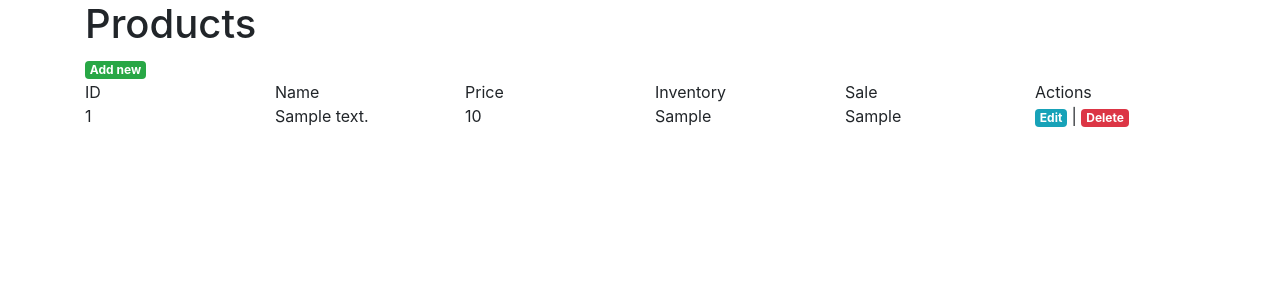
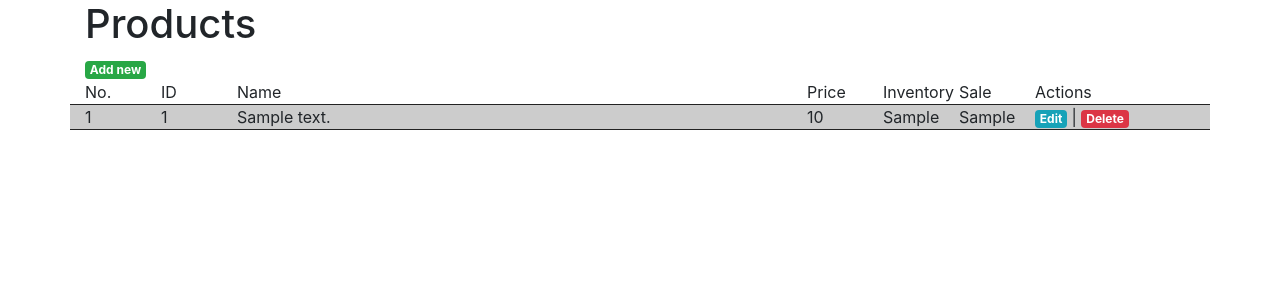
Before and after one commit to vtgiang994/baiphp, a PHP site: page /sp.php in a window 1280 px wide. Shown: the part 56-356 px from the top of the page. Run offline with PHP 8.4, Linux system fonts and the light colour scheme; tables that the repository leaves empty or names only in its code hold one stand-in row (values such as "Sample post").

Commit message:
delete & update

```diff
--- a/sp.php
+++ b/sp.php
@@ -4,9 +4,17 @@ $query = "SELECT * from product";
 $result = $db->query($query);
 // Xoa
 if (isset($_GET["action"]) && $_GET["action"] === "delete" && $_GET["pid"]) {
+
     $pid = (int) $_GET["pid"];
+    echo $pid;
     $query = "DELETE from product where id = " . $pid;
-    $db->query($query);
+    $dbresult = $db->query($query);
+    if (!$dbresult) {
+        var_dump($dbresult);
+    } else {
+        $query = "SELECT * from product";
+        $result = $db->query($query);
+    }
 }
 // Sua
 if (isset($_GET["action"]) && $_GET["action"] === "edit") {
@@ -26,6 +34,22 @@ if (isset($_GET["action"]) && $_GET["action"] === "edit") {
         .badge a {
             color: #fff;
             text-decoration: none;
+        }
+
+        .table-result .row {
+            border-bottom: 1px #222 solid;
+        }
+
+        .row.even {
+            background-color: #eee;
+        }
+
+        .row.odd {
+            background-color: #ccc;
+        }
+
+        .row.first {
+            background-color: aquamarine;
         }
     </style>
 </head>
@@ -62,9 +86,12 @@ if (isset($_GET["action"]) && $_GET["action"] === "edit") {
             <div class="table-header">
                 <div class="row">
                     <div class="col pid">
+                        No.
+                    </div>
+                    <div class="col pid">
                         ID
                     </div>
-                    <div class="col name">
+                    <div class="col-6 name">
                         Name
                     </div>
                     <div class="col price">
@@ -76,20 +103,25 @@ if (isset($_GET["action"]) && $_GET["action"] === "edit") {
                     <div class="col sale">
                         Sale
                     </div>
-                    <div class="col sale">
+                    <div class="col-2 sale">
                         Actions
                     </div>
                 </div>
             </div>
             <div class="table-body">
                 <?php
+                $rowNum = 0;
                 while ($row = $result->fetch_assoc()) {
+                    $rowNum++;
                 ?>
-                    <div class="row">
+                    <div class="row <?php echo ($rowNum % 2 == 0) ? "even" : "odd"; ?>">
+                        <div class="col no">
+                            <?php echo $rowNum; ?>
+                        </div>
                         <div class="col pid">
                             <?php echo $row["id"]; ?>
                         </div>
-                        <div class="col name">
+                        <div class="col-6 name">
                             <?php echo $row["description"]; ?>
                         </div>
                         <div class="col price">
@@ -101,8 +133,8 @@ if (isset($_GET["action"]) && $_GET["action"] === "edit") {
                         <div class="col sale">
                             <?php echo $row["sale"]; ?>
                         </div>
-                        <div class="col sale">
-                            <span class="badge badge-info"><a href="sp.php?action=edit&pid=<?php echo $row["id"]; ?>">Edit</a></span> |
+                        <div class="col-2 sale">
+                            <span class="badge badge-info"><a href="sp_create.php?action=edit&pid=<?php echo $row["id"]; ?>">Edit</a></span> |
                             <span class="badge badge-danger"><a href="sp.php?action=delete&pid=<?php echo $row["id"]; ?>">Delete</a></span>
                         </div>
                     </div>
```
Also changed, not shown: sp_create.php (+28 -5 lines).
